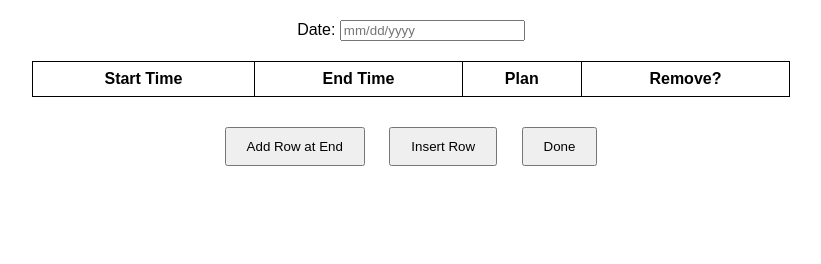
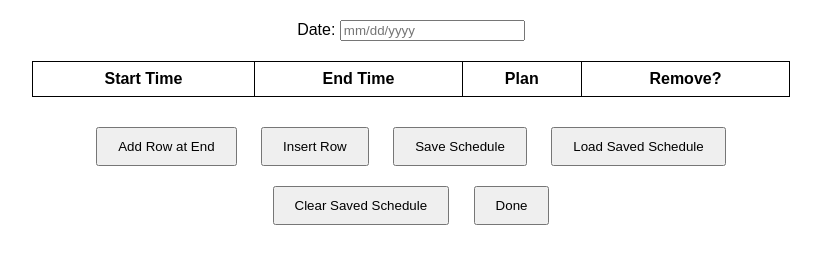
Before and after one commit to jimmyladd/Schedule-Maker, a plain HTML site: page index.html in a window 1280 px wide. Shown: the whole page, without its empty margins (229-1050 px from the left). Drawn offline with Linux system fonts and the light colour scheme.

Commit message:
index.html

```diff
--- a/index.html
+++ b/index.html
@@ -77,6 +77,9 @@
     </table>
     <button class="add-row-btn" onclick="addRow()">Add Row at End</button>
     <button class="add-row-btn" onclick="insertRowPrompt()">Insert Row</button>
+    <button class="add-row-btn" onclick="saveSchedule()">Save Schedule</button>
+    <button class="add-row-btn" onclick="loadSchedule()">Load Saved Schedule</button>
+    <button class="add-row-btn" onclick="clearSavedSchedule()">Clear Saved Schedule</button>
     <button class="done-btn" onclick="showPrintPage()">Done</button>
 </div>
 
@@ -172,6 +175,58 @@
         element.scrollIntoView({behavior: 'smooth', block: 'center'});
     }
 
+    // Save the schedule to localStorage
+    function saveSchedule() {
+        const schedule = [];
+        const dateInput = document.getElementById('date').value;
+
+        const scheduleTableBody = document.getElementById('schedule-table').getElementsByTagName('tbody')[0];
+        for (const row of scheduleTableBody.rows) {
+            const startTime = row.cells[0].firstChild.value;
+            const endTime = row.cells[1].firstChild.value;
+            const plan = row.cells[2].firstChild.value;
+            schedule.push({ startTime, endTime, plan });
+        }
+
+        localStorage.setItem('savedSchedule', JSON.stringify({ date: dateInput, schedule }));
+        alert('Schedule saved!');
+    }
+
+    // Load the saved schedule from localStorage
+    function loadSchedule() {
+        const savedSchedule = JSON.parse(localStorage.getItem('savedSchedule'));
+
+        if (savedSchedule && savedSchedule.schedule) {
+            document.getElementById('date').value = savedSchedule.date;
+
+            const scheduleTableBody = document.getElementById('schedule-table').getElementsByTagName('tbody')[0];
+            scheduleTableBody.innerHTML = ''; // Clear current table
+
+            savedSchedule.schedule.forEach(item => {
+                const newRow = scheduleTableBody.insertRow();
+                const startTimeCell = newRow.insertCell(0);
+                const endTimeCell = newRow.insertCell(1);
+                const planCell = newRow.insertCell(2);
+                const actionCell = newRow.insertCell(3);
+
+                startTimeCell.innerHTML = `<input type="text" value="${item.startTime}" onfocus="scrollIntoView(this)">`;
+                endTimeCell.innerHTML = `<input type="text" value="${item.endTime}" onfocus="scrollIntoView(this)">`;
+                planCell.innerHTML = `<input type="text" value="${item.plan}" onfocus="scrollIntoView(this)">`;
+                actionCell.innerHTML = '<button onclick="removeRow(this)">Remove</button>';
+            });
+
+            alert('Schedule loaded!');
+        } else {
+            alert('No saved schedule found.');
+        }
+    }
+
+    // Clear the saved schedule from localStorage
+    function clearSavedSchedule() {
+        localStorage.removeItem('savedSchedule');
+        alert('Saved schedule cleared!');
+    }
+
     // Prevent scrolling to top on button click
     document.querySelectorAll('button').forEach(button => {
         button.addEventListener('click', (event) => {
```
